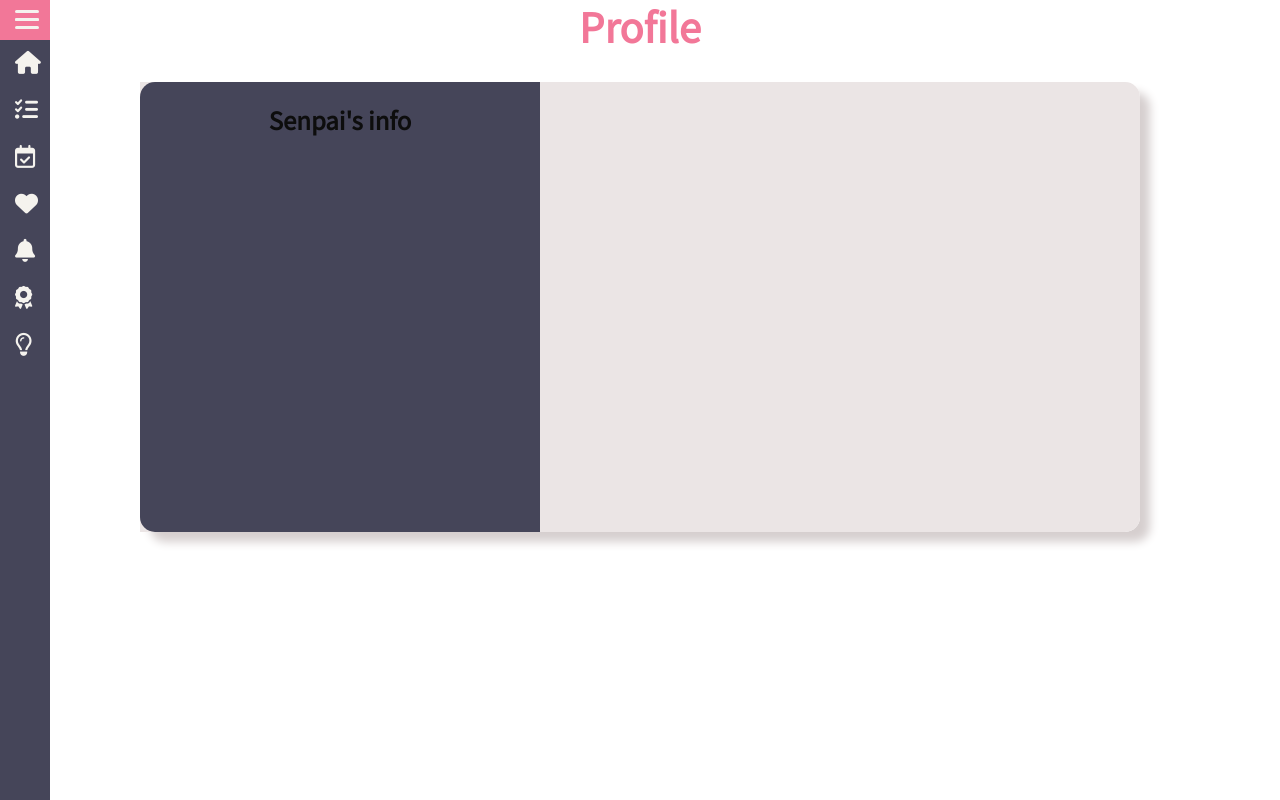
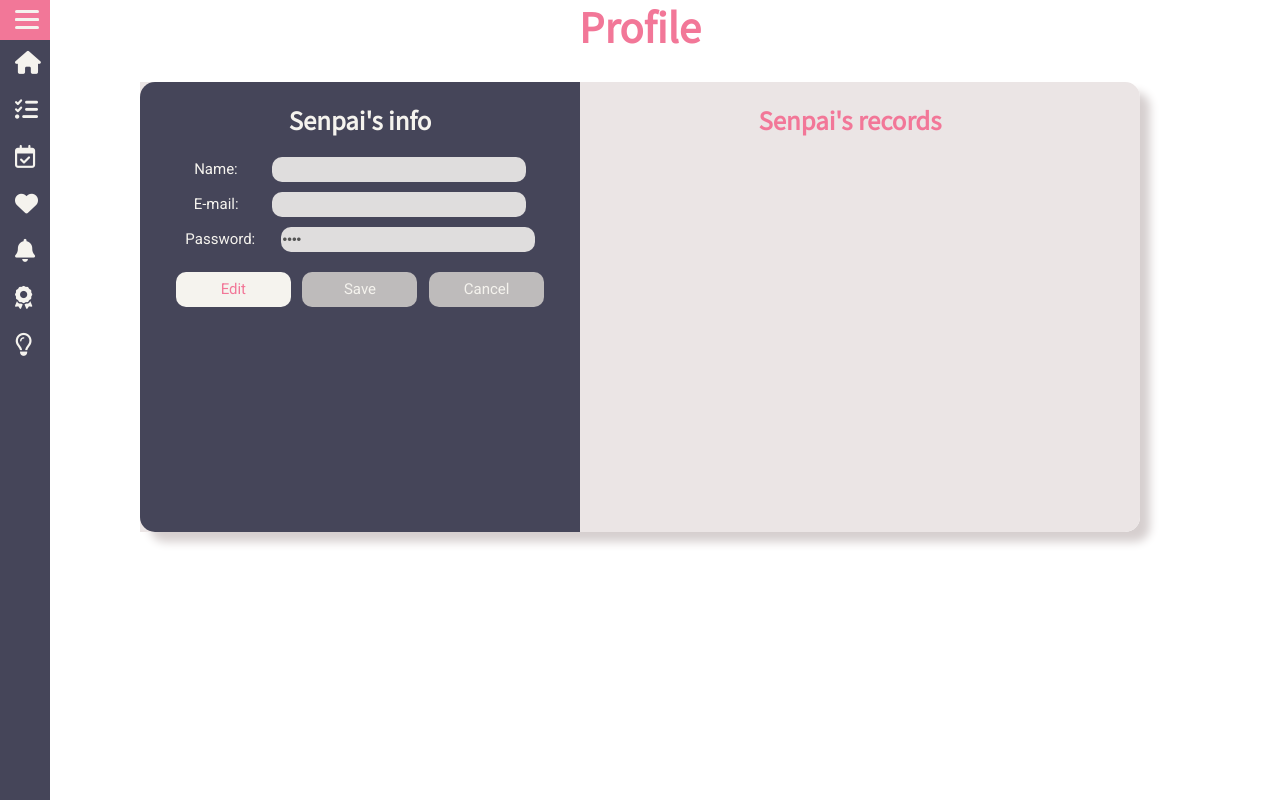
Before and after one commit to valtdv/TaskyChan, a React (Create React App) app: page / in a window 1280 px wide. Built offline with nearby package versions, Linux system fonts and the light colour scheme.

Commit message:
adding content to the card component

```diff
--- a/src/App.css
+++ b/src/App.css
@@ -49,11 +49,3 @@ input[type="button"],
 input[type="submit"] {
   cursor: pointer;
 }
-
-.blur {
-  -webkit-filter: blur(1px);
-  -moz-filter: blur(1px);
-  -o-filter: blur(1px);
-  -ms-filter: blur(1px);
-  filter: blur(1px);
-}
--- a/src/views/Profile.js
+++ b/src/views/Profile.js
@@ -8,7 +8,7 @@ class Profile extends Component {
     return (
       <div className="Profile">
         <h1>Profile</h1>
-        <Card></Card>
+        <Card password="hola"></Card>
       </div>
     );
   }
--- a/src/views/components/Card/Card.css
+++ b/src/views/components/Card/Card.css
@@ -18,6 +18,7 @@
 .card-left {
   float: left;
   width: 40%;
+  padding: 0px 20px;
   border-top-left-radius: 15px;
   border-bottom-left-radius: 15px;
   background-color: var(--purple);
@@ -29,3 +30,34 @@
   border-bottom-right-radius: 15px;
   background-color: var(--not-white);
 }
+
+.card-left h2,
+.card-left label {
+  color: var(--lighter-grey);
+}
+
+.card-left input[type="submit"],
+.card-left input[type="button"] {
+  height: 35px;
+  width: 115px;
+  font-family: "Roboto", sans-serif;
+  font-size: 15px;
+}
+
+.card-left input[type="submit"]:disabled,
+.card-left input[type="button"]:disabled {
+  color: var(--lighter-grey);
+  background-color: var(--darker-grey);
+  cursor: auto;
+}
+
+.card-left .btns {
+  margin: 10px;
+  display: flex;
+  justify-content: space-around;
+}
+
+.card-right h2 {
+  padding: 20px;
+  color: var(--pink);
+}
--- a/src/views/components/Card/Card.js
+++ b/src/views/components/Card/Card.js
@@ -2,12 +2,34 @@ import React from "react";
 import "./Card.css";
 
 const Card = (props) => {
+  const enableEdition = () => {};
   return (
     <div className="Card">
       <div className="card-left">
-          <h2>Senpai's info</h2>
+        <h2>Senpai's info</h2>
+        <form className="info">
+          <div className="labelInput">
+            <label>Name: </label>
+            <input type="text" disabled />
+          </div>
+          <div className="labelInput">
+            <label>E-mail: </label>
+            <input type="text" disabled />
+          </div>
+          <div className="labelInput">
+            <label>Password: </label>
+            <input type="password" disabled value={props.password} />
+          </div>
+          <div className="btns">
+            <input type="button" value="Edit" onClick={enableEdition} />
+            <input type="submit" value="Save" disabled />
+            <input type="button" value="Cancel" disabled />
+          </div>
+        </form>
       </div>
-      <div className="card-right"></div>
+      <div className="card-right">
+        <h2>Senpai's records</h2>
+      </div>
     </div>
   );
 };
--- a/src/views/components/Forms/AddForm.css
+++ b/src/views/components/Forms/AddForm.css
@@ -1,11 +1,11 @@
 @import url("../../../App.css");
 
-.background{
+.background {
   display: block;
   position: fixed;
   top: 0;
   left: 0;
-  width:100%;
+  width: 100%;
   height: 100%;
   background: rgba(0, 0, 0, 0.5);
 }
@@ -13,15 +13,15 @@
 .background .TaskForm,
 .background .ActForm,
 .background .AddStreak {
-  position:fixed;
+  position: fixed;
   display: inherit;
-  top:50%;
-  left:50%;
+  top: 50%;
+  left: 50%;
   padding: 15px;
   width: 310px;
   border-radius: 15px;
   background-color: var(--grey);
-  transform: translate(-50%,-50%);
+  transform: translate(-50%, -50%);
 }
 
 .background .TaskForm {
@@ -86,7 +86,8 @@ form p {
   text-align: left;
 }
 
-input[type="text"] {
+input[type="text"],
+input[type="password"] {
   width: 250px;
   height: 23px;
 }
@@ -108,7 +109,7 @@ input[type="button"] {
   height: 35px;
   width: 130px;
   font-family: "Roboto", sans-serif;
-  font-size: 15px;
+  font-size: 17px;
 }
 
 input[type="submit"] {
@@ -117,6 +118,7 @@ input[type="submit"] {
 }
 
 input[type="button"] {
+  background-color: var(--lighter-grey);
   color: var(--pink);
 }
 
@@ -125,9 +127,12 @@ input[type="submit"]:hover {
 }
 
 input[type="button"]:hover {
+  background-color: var(--lighter-grey);
   color: var(--darker-pink);
 }
 
+input[type="text"]:disabled,
+input[type="password"]:disabled,
 textarea:disabled {
   background-color: var(--slightly-less-grey);
 }
```
